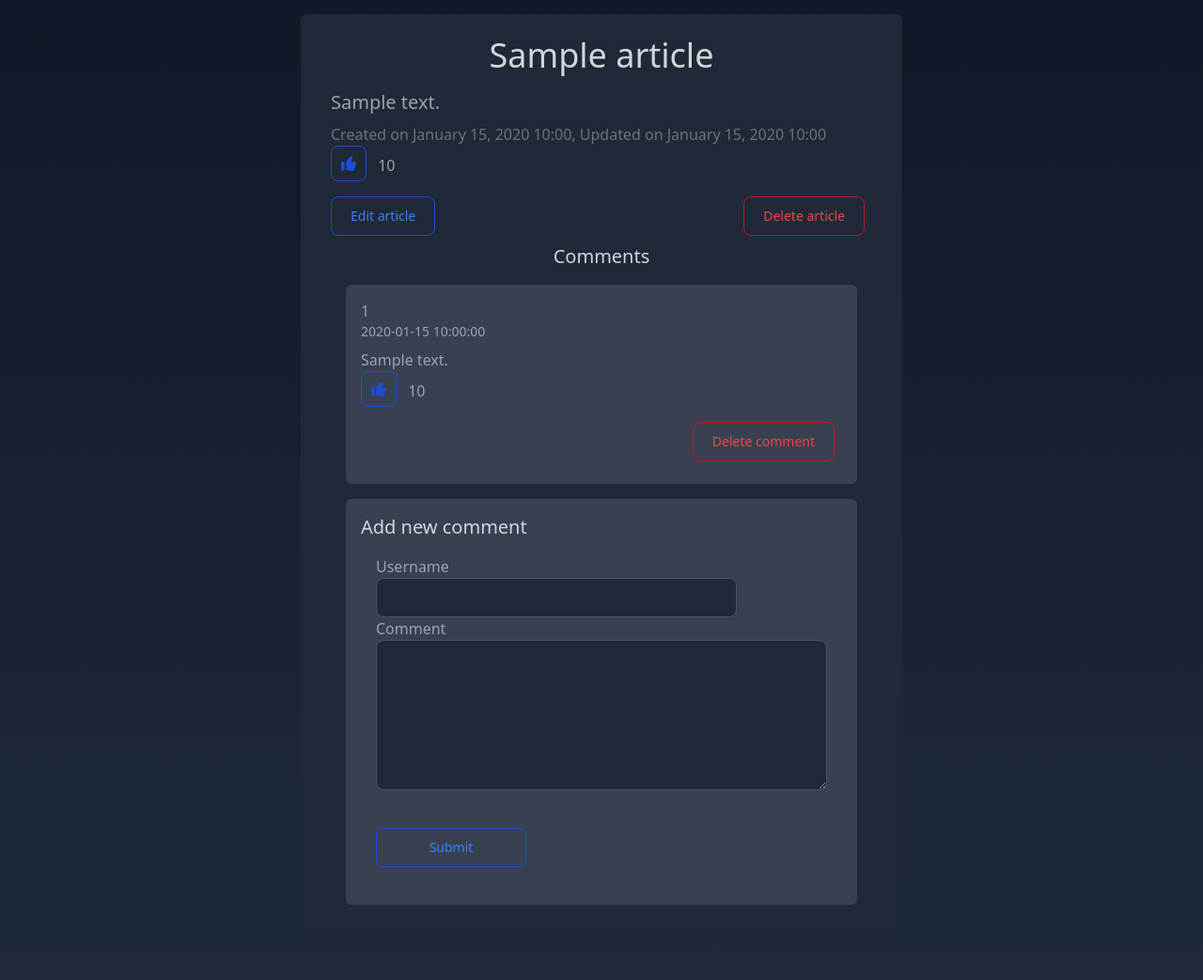
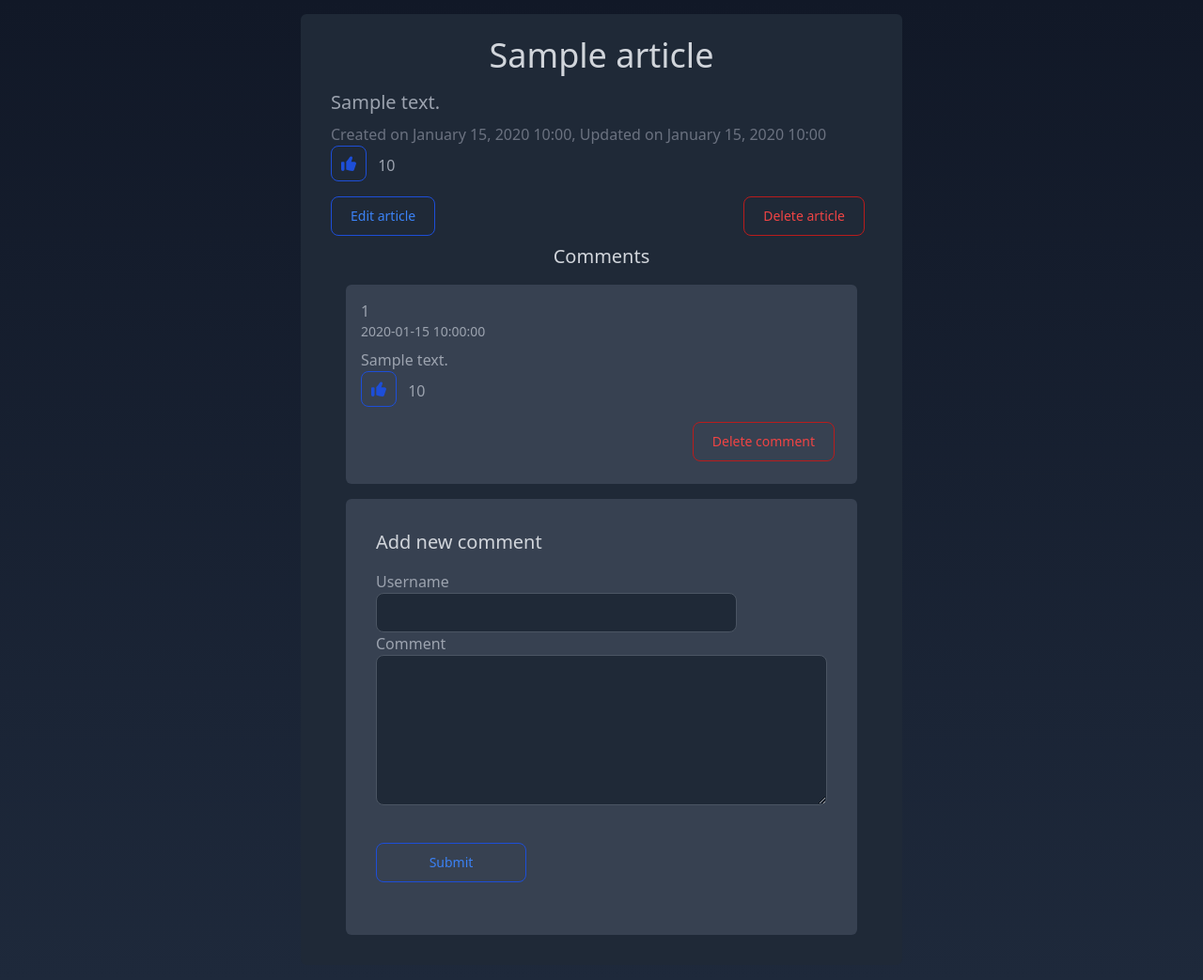
Before and after one commit to dacie-00/homework-article-website, a PHP site: template views/articles/show.html.twig in a window 1280 px wide. Shown: the part 49-1092 px from the top of the page at 94% size. Before the commit the page ends 1012 px from the top, so only its background shows below. Run offline with PHP 8.4, Linux system fonts and the light colour scheme; the template is opened without the code that fills it: most values are stand-ins (such as "Sample title", 1, 10 or a date in 2020); some libraries are stand-ins or nearby versions.

Commit message:
Fix element misalignment in comment form

```diff
--- a/views/articles/show.html.twig
+++ b/views/articles/show.html.twig
@@ -59,9 +59,9 @@
             {% else %}
                 <p class="text-gray-400 text-center">There aren't any comments on this article... yet!</p>
             {% endif %}
-            <div class="bg-gray-700 rounded-md m-4 p-4">
+            <div class="bg-gray-700 rounded-md m-4 p-8">
                 <h2 class="text-gray-300 text-xl">Add new comment</h2>
-                <form action="/comments" method="post" class="flex flex-col m-4 text-gray-400">
+                <form action="/comments" method="post" class="flex flex-col my-4 text-gray-400">
                     <input type="hidden" name="article-id" value="{{ article.id }}">
                     <label for="user">Username</label>
                     <input type="text" name="user" id="user" minlength="5" maxlength="20" class="w-1/2 min-h-10 max-w-96 p-2.5 w-full text-sm rounded-lg border bg-gray-800 border-gray-600 text-gray-300 outline-none focus:ring-gray-500 focus:border-gray-50">
```
